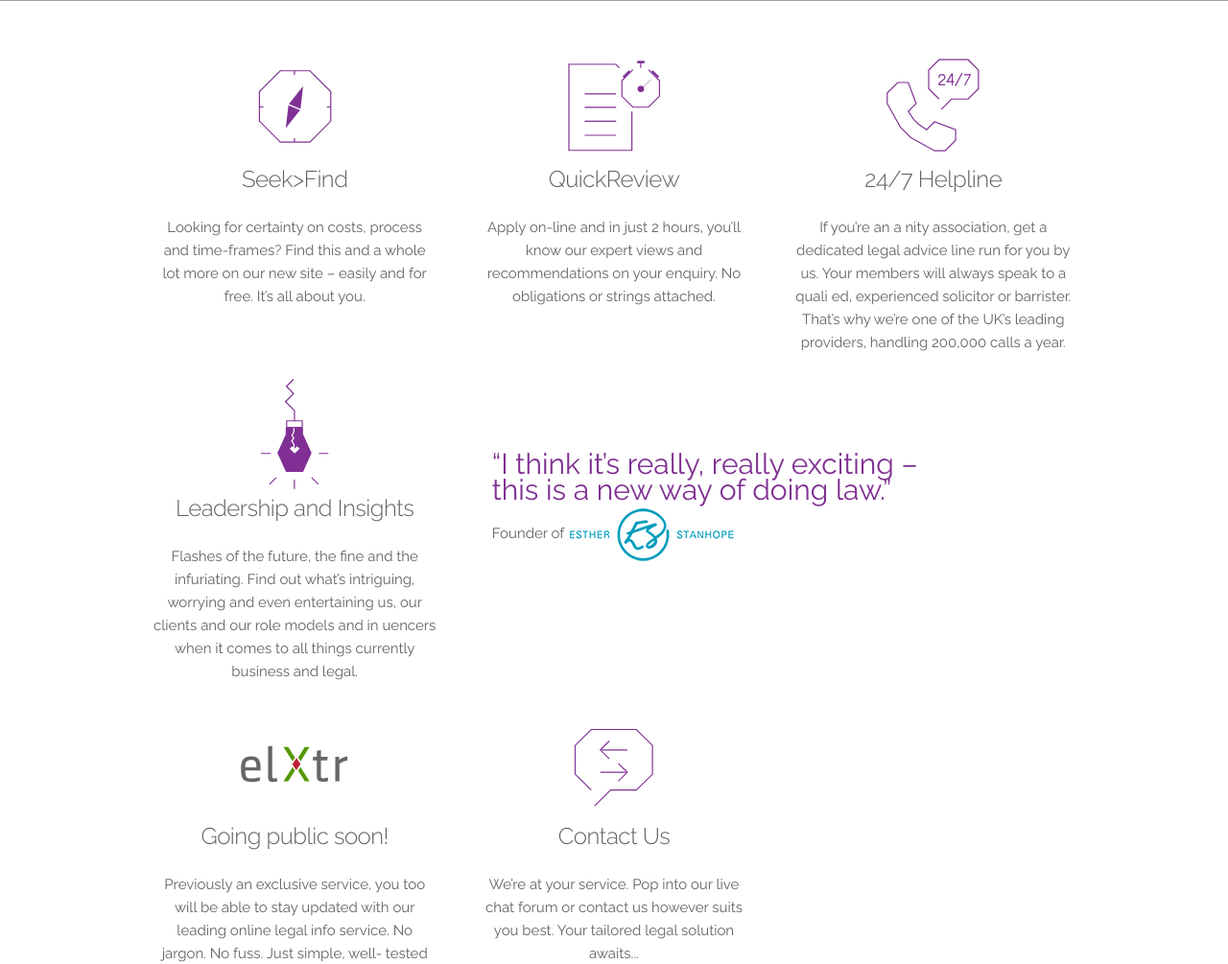
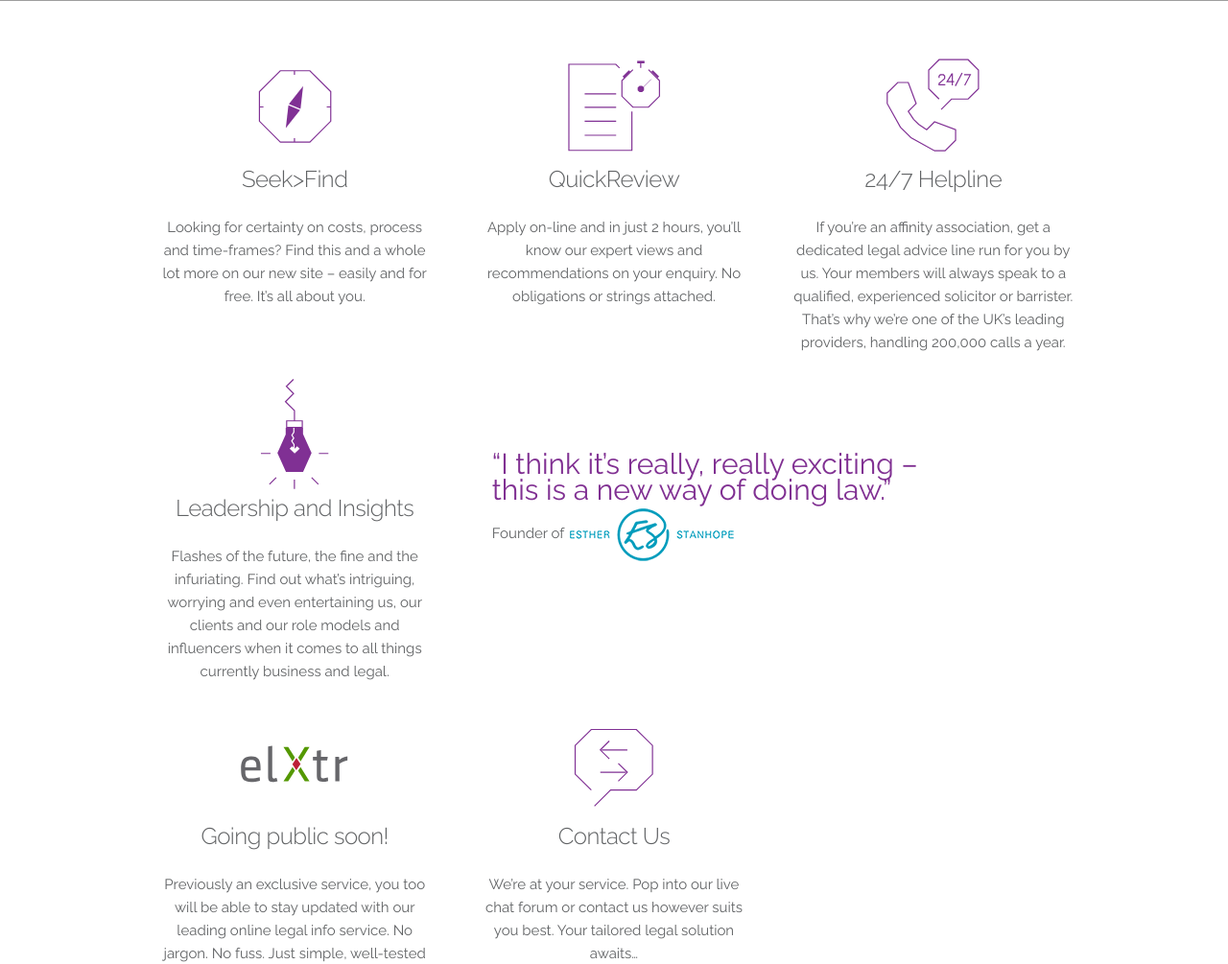
Before and after one commit to markeldigital/lhs-journey, a PHP site: page /detail.html in a window 1280 px wide. Shown: the part 806-1811 px from the top of the page at 96% size. Run offline with PHP 8.4, Linux system fonts and the light colour scheme; grey boxes are pictures that could not be loaded.

Commit message:
Detail copy updates.

```diff
--- a/css/skeleton.css
+++ b/css/skeleton.css
@@ -687,7 +687,7 @@ footer .copyright {
 footer>div {
   font-size:1.5rem;
   line-height:2rem;
-  margin-bottom:8rem;
+  padding-bottom:8rem;
 }
 
 /* Larger than mobile */
--- a/detail.html
+++ b/detail.html
@@ -71,8 +71,7 @@
     <div class="columns four">
       <img src="images/detail/247_helpline.svg"/>
       <h5>24/7 Helpline</h5>
-      <p>If you’re an a nity association, get a dedicated legal advice line run for you by us. Your members will always speak to a quali ed, experienced solicitor or barrister. That’s why we’re one of the UK’s leading providers, handling 200,000
-calls a year.</p>
+      <p>If you’re an affinity association, get a dedicated legal advice line run for you by us. Your members will always speak to a qualified, experienced solicitor or barrister. That’s why we’re one of the UK’s leading providers, handling 200,000 calls a year.</p>
     </div>
   </div>
 
@@ -80,7 +79,7 @@ calls a year.</p>
     <div class="columns four">
       <img src="images/detail/insights.svg"/>
       <h5>Leadership and Insights</h5>
-      <p>Flashes of the future, the fine and the infuriating. Find out what’s intriguing, worrying and even entertaining us, our clients and our role models and in uencers when it comes to all things currently business and legal.</p>
+      <p>Flashes of the future, the fine and the infuriating. Find out what’s intriguing, worrying and even entertaining us, our clients and our role models and influencers when it comes to all things currently business and legal.</p>
     </div>
     <div class="columns eight">
       <div class="pull-quote">
@@ -94,12 +93,12 @@ calls a year.</p>
     <div class="columns four">
       <img src="images/detail/elxtr.svg"/>
       <h5>Going public soon!</h5>
-      <p>Previously an exclusive service, you too will be able to stay updated with our leading online legal info service. No jargon. No fuss. Just simple, well- tested solutions from our award- winning lawyers.</p>
+      <p>Previously an exclusive service, you too will be able to stay updated with our leading online legal info service. No jargon. No fuss. Just simple, well-tested solutions from our award-winning lawyers.</p>
     </div>
     <div class="columns four">
       <img src="images/detail/contact_us.svg"/>
       <h5>Contact Us</h5>
-      <p>We’re at your service. Pop into our live chat forum or contact us however suits you best. Your tailored legal solution awaits...</p>
+      <p>We’re at your service. Pop into our live chat forum or contact us however suits you best. Your tailored legal solution awaits…</p>
       <p><a href="" class="button">My contact options</a></p>
     </div>
   </div>
```
